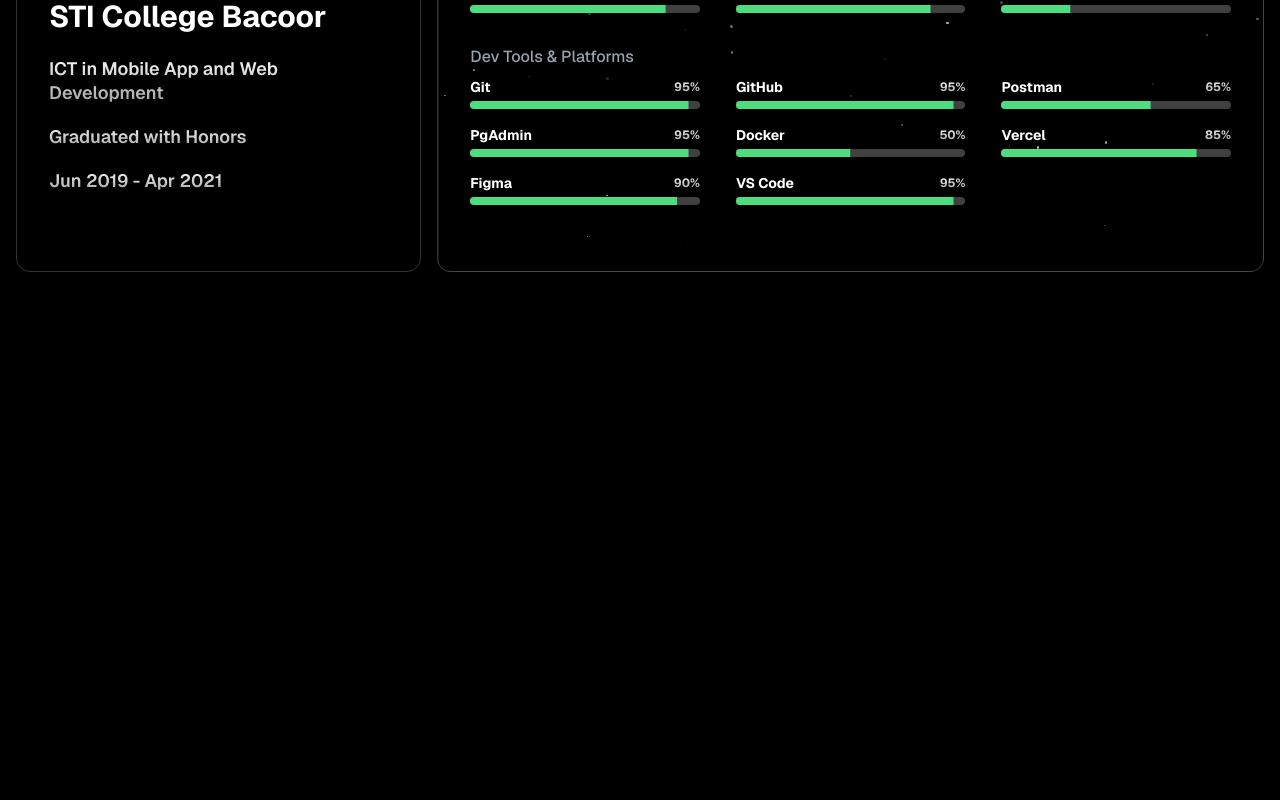
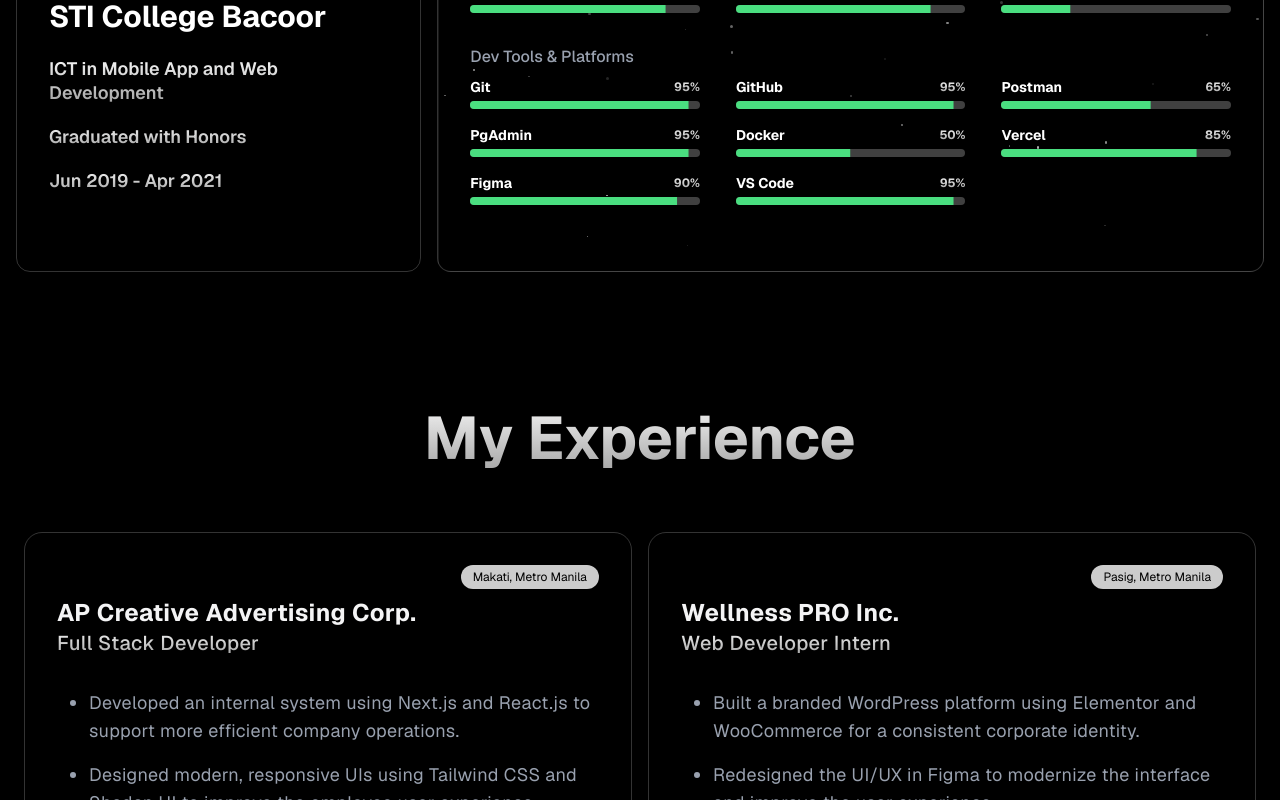
Before and after one commit to Christopher-Penticostes/Portfolio, a Next.js app: page / in a window 1280 px wide. Shown: the part 2000-2800 px from the top of the page. Before the commit the page ends 2368 px from the top, so only its background shows below. Built offline with nearby package versions, Linux system fonts and the light colour scheme.

Commit message:
feat(experience): add experience section

```diff
--- a/app/page.tsx
+++ b/app/page.tsx
@@ -4,7 +4,8 @@
 import { Spotlight } from '@/components/ui/spotlight';
 import Hero from '@/components/sections/hero';
 import { EncryptedText } from '@/components/ui/encrypted-text';
-import { BentoGridSecondDemo } from '@/components/sections/profile';
+import { Profile } from '@/components/sections/profile';
+import { Experience } from '@/components/sections/experience';
 
 export default function Home() {
   return (
@@ -33,7 +34,18 @@
             revealDelayMs={150}
           />
         </p>
-        <BentoGridSecondDemo />
+        <Profile />
+      </div>
+      <div className="bg-black/96 pt-10 pb-24">
+        <p className="mx-auto max-w-lg pb-14 text-center text-6xl font-bold max-lg:text-4xl">
+          <EncryptedText
+            text="My Experience"
+            encryptedClassName="text-green-400"
+            revealedClassName="dark:text-white text-transparent bg-linear-to-b from-neutral-50 to-neutral-400 bg-clip-text"
+            revealDelayMs={150}
+          />
+        </p>
+        <Experience />
       </div>
     </div>
   );
--- /dev/null
+++ b/components/sections/experience.tsx
@@ -0,0 +1,77 @@
+import { HoverEffect, CardAction } from '../ui/card-hover-effect';
+
+export function Experience() {
+  return (
+    <div className="max-w-7xl mx-auto px-4">
+      <HoverEffect items={projects} />
+    </div>
+  );
+}
+export const projects = [
+  {
+    title: (
+      <div>
+        <p className="text-2xl pt-4">AP Creative Advertising Corp.</p>
+        <p className="text-xl font-medium text-transparent bg-linear-to-b from-neutral-50 to-neutral-400 bg-clip-text">
+          Full Stack Developer
+        </p>
+      </div>
+    ),
+    description: (
+      <ul className="list-disc pl-8 text-lg text-gray-400">
+        <li className="mb-4">
+          Developed an internal system using Next.js and React.js to support
+          more efficient company operations.
+        </li>
+        <li className="mb-4">
+          Designed modern, responsive UIs using Tailwind CSS and Shadcn UI to
+          improve the employee user experience.
+        </li>
+        <li className="mb-4">
+          Managed the company database with PostgreSQL and Prisma ORM, focusing
+          on data security and accessibility
+        </li>
+        <li>
+          Worked with the team to handle Vercel deployments and Docker database
+          setups for a consistent workflow.
+        </li>
+      </ul>
+    ),
+    action: (
+      <CardAction className="text-xs text-black bg-white/80 px-3 py-1 rounded-full">
+        Makati, Metro Manila
+      </CardAction>
+    ),
+  },
+  {
+    title: (
+      <div>
+        <p className="text-2xl pt-4">Wellness PRO Inc.</p>
+        <p className="text-xl font-medium text-transparent bg-linear-to-b from-neutral-50 to-neutral-400 bg-clip-text">
+          Web Developer Intern
+        </p>
+      </div>
+    ),
+    description: (
+      <ul className="list-disc pl-8 text-lg text-gray-400">
+        <li className="mb-4">
+          Built a branded WordPress platform using Elementor and WooCommerce for
+          a consistent corporate identity.
+        </li>
+        <li className="mb-4">
+          Redesigned the UI/UX in Figma to modernize the interface and improve
+          the user experience.
+        </li>
+        <li>
+          Collaborated with teams to learn and apply professional web
+          development workflows
+        </li>
+      </ul>
+    ),
+    action: (
+      <CardAction className="text-xs text-black bg-white/80 px-3 py-1 rounded-full">
+        Pasig, Metro Manila
+      </CardAction>
+    ),
+  },
+];
--- a/components/sections/profile.tsx
+++ b/components/sections/profile.tsx
@@ -8,7 +8,7 @@
 import { Stars } from '../ui/stars';
 import Skills from './skills';
 
-export function BentoGridSecondDemo() {
+export function Profile() {
   const [copied, setCopied] = useState(false);
 
   const handleCopyEmail = () => {
--- /dev/null
+++ b/components/ui/card-hover-effect.tsx
@@ -0,0 +1,119 @@
+import { cn } from '@/lib/utils';
+import { AnimatePresence, motion } from 'motion/react';
+
+import { useState } from 'react';
+
+export const HoverEffect = ({
+  items,
+  className,
+}: {
+  items: {
+    title: string | React.ReactNode;
+    description: string | React.ReactNode;
+    action?: React.ReactNode;
+  }[];
+  className?: string;
+}) => {
+  let [hoveredIndex, setHoveredIndex] = useState<number | null>(null);
+
+  return (
+    <div className={cn('grid grid-cols-1 lg:grid-cols-2', className)}>
+      {items.map((item, idx) => (
+        <a
+          className="relative group  block p-2 h-full w-full"
+          onMouseEnter={() => setHoveredIndex(idx)}
+          onMouseLeave={() => setHoveredIndex(null)}
+        >
+          <AnimatePresence>
+            {hoveredIndex === idx && (
+              <motion.span
+                className="absolute inset-0 h-full w-full bg-white/15 dark:bg-slate-800/[0.8] block  rounded-3xl"
+                layoutId="hoverBackground"
+                initial={{ opacity: 0 }}
+                animate={{
+                  opacity: 1,
+                  transition: { duration: 0.15 },
+                }}
+                exit={{
+                  opacity: 0,
+                  transition: { duration: 0.15, delay: 0.2 },
+                }}
+              />
+            )}
+          </AnimatePresence>
+          <Card>
+            {item.action}
+            <CardTitle>{item.title}</CardTitle>
+            <CardDescription>{item.description}</CardDescription>
+          </Card>
+        </a>
+      ))}
+    </div>
+  );
+};
+
+export const Card = ({
+  className,
+  children,
+}: {
+  className?: string;
+  children: React.ReactNode;
+}) => {
+  return (
+    <div
+      className={cn(
+        'rounded-2xl h-full w-full p-4 overflow-hidden bg-[url("/images/bg4.jpg")] bg-cover bg-center border border-white/20 dark:border-white/[0.2] group-hover:border-slate-700 relative z-20',
+        className,
+      )}
+    >
+      <div className="relative z-50">
+        <div className="p-4">{children}</div>
+      </div>
+    </div>
+  );
+};
+export const CardTitle = ({
+  className,
+  children,
+}: {
+  className?: string;
+  children: React.ReactNode;
+}) => {
+  return (
+    <h4 className={cn('text-zinc-100 font-bold tracking-wide mt-4', className)}>
+      {children}
+    </h4>
+  );
+};
+export const CardDescription = ({
+  className,
+  children,
+}: {
+  className?: string;
+  children: React.ReactNode;
+}) => {
+  return (
+    <p
+      className={cn(
+        'mt-8 text-zinc-400 tracking-wide leading-relaxed text-sm',
+        className,
+      )}
+    >
+      {children}
+    </p>
+  );
+};
+
+export const CardAction = ({
+  className,
+  children,
+}: {
+  className?: string;
+  children: React.ReactNode;
+}) => {
+  return (
+    <div className={cn('absolute top-4 right-4 z-50', className)}>
+      {children}
+    </div>
+  );
+};
--- /dev/null
+++ b/components/ui/card.tsx
@@ -0,0 +1,103 @@
+import * as React from "react"
+
+import { cn } from "@/lib/utils"
+
+function Card({
+  className,
+  size = "default",
+  ...props
+}: React.ComponentProps<"div"> & { size?: "default" | "sm" }) {
+  return (
+    <div
+      data-slot="card"
+      data-size={size}
+      className={cn(
+        "group/card flex flex-col gap-4 overflow-hidden rounded-xl bg-card py-4 text-sm text-card-foreground ring-1 ring-foreground/10 has-data-[slot=card-footer]:pb-0 has-[>img:first-child]:pt-0 data-[size=sm]:gap-3 data-[size=sm]:py-3 data-[size=sm]:has-data-[slot=card-footer]:pb-0 *:[img:first-child]:rounded-t-xl *:[img:last-child]:rounded-b-xl",
+        className
+      )}
+      {...props}
+    />
+  )
+}
+
+function CardHeader({ className, ...props }: React.ComponentProps<"div">) {
+  return (
+    <div
+      data-slot="card-header"
+      className={cn(
+        "group/card-header @container/card-header grid auto-rows-min items-start gap-1 rounded-t-xl px-4 group-data-[size=sm]/card:px-3 has-data-[slot=card-action]:grid-cols-[1fr_auto] has-data-[slot=card-description]:grid-rows-[auto_auto] [.border-b]:pb-4 group-data-[size=sm]/card:[.border-b]:pb-3",
+        className
+      )}
+      {...props}
+    />
+  )
+}
+
+function CardTitle({ className, ...props }: React.ComponentProps<"div">) {
+  return (
+    <div
+      data-slot="card-title"
+      className={cn(
+        "font-heading text-base leading-snug font-medium group-data-[size=sm]/card:text-sm",
+        className
+      )}
+      {...props}
+    />
+  )
+}
+
+function CardDescription({ className, ...props }: React.ComponentProps<"div">) {
+  return (
+    <div
+      data-slot="card-description"
+      className={cn("text-sm text-muted-foreground", className)}
+      {...props}
+    />
+  )
+}
+
+function CardAction({ className, ...props }: React.ComponentProps<"div">) {
+  return (
+    <div
+      data-slot="card-action"
+      className={cn(
+        "col-start-2 row-span-2 row-start-1 self-start justify-self-end",
+        className
+      )}
+      {...props}
+    />
+  )
+}
+
+function CardContent({ className, ...props }: React.ComponentProps<"div">) {
+  return (
+    <div
+      data-slot="card-content"
+      className={cn("px-4 group-data-[size=sm]/card:px-3", className)}
+      {...props}
+    />
+  )
+}
+
+function CardFooter({ className, ...props }: React.ComponentProps<"div">) {
+  return (
+    <div
+      data-slot="card-footer"
+      className={cn(
+        "flex items-center rounded-b-xl border-t bg-muted/50 p-4 group-data-[size=sm]/card:p-3",
+        className
+      )}
+      {...props}
+    />
+  )
+}
+
+export {
+  Card,
+  CardHeader,
+  CardFooter,
+  CardTitle,
+  CardAction,
+  CardDescription,
+  CardContent,
+}
```
Also changed, not shown: public/images/bg4.jpg (added).
